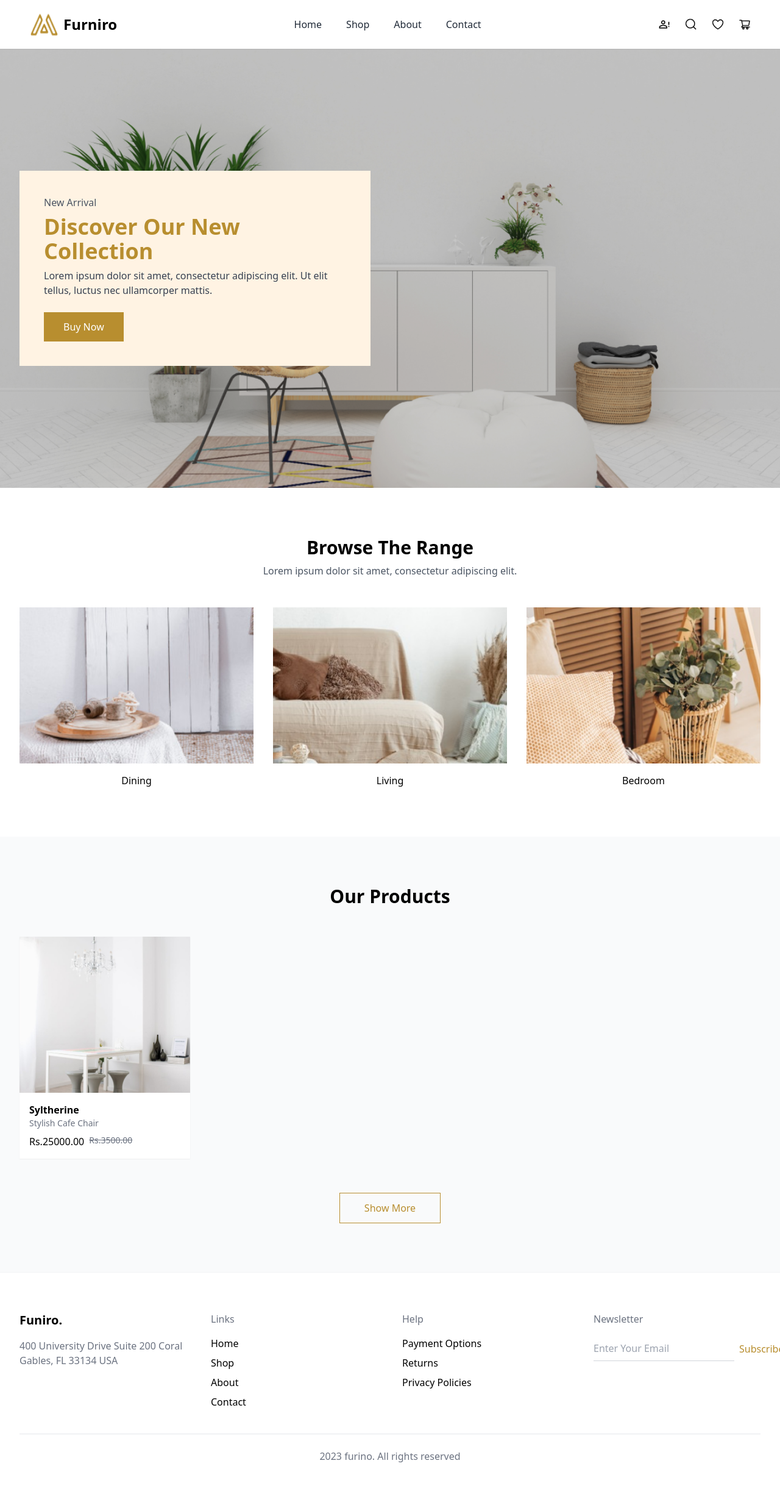
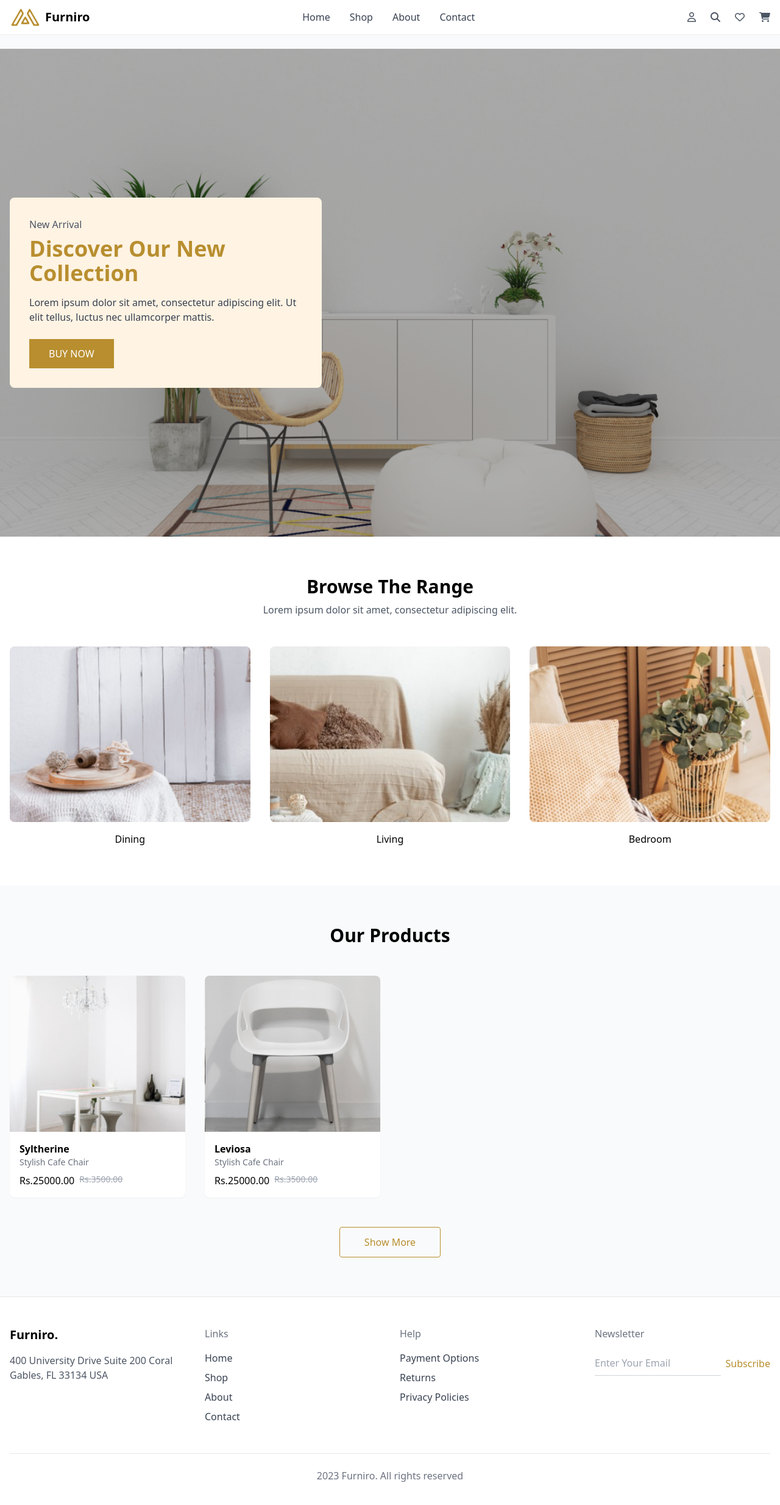
Before and after one commit to CodeDushyant/E-Commerce-furniro, a website: page index.html in a window 1280 px wide. Shown: the whole page at 61% size. Drawn offline with nearby package versions, Linux system fonts and the light colour scheme.

Commit message:
Update index.html

```diff
--- a/index.html
+++ b/index.html
@@ -3,109 +3,111 @@
 <head>
     <meta charset="UTF-8">
     <meta name="viewport" content="width=device-width, initial-scale=1.0">
-    <title>FurniroDC</title>
+    <title>Furniro - Premium Furniture</title>
     <script src="https://cdn.tailwindcss.com"></script>
-    <link rel="icon" href="./assets/logo.png" type="image/png">
+    <link rel="stylesheet" href="https://cdnjs.cloudflare.com/ajax/libs/font-awesome/6.4.0/css/all.min.css">
     <style>
-        /* Custom animations */
-        @keyframes fadeIn {
-            from { opacity: 0; transform: translateY(20px); }
-            to { opacity: 1; transform: translateY(0); }
+        .product-card:hover .product-overlay {
+            opacity: 1;
         }
-        .animate-fade-in {
-            animation: fadeIn 0.6s ease-out forwards;
+        .menu-transition {
+            transition: all 0.3s ease;
         }
     </style>
 </head>
-<body class="font-sans antialiased">
+<body class="font-sans bg-gray-50">
+
     <!-- Navigation -->
-    <nav class="fixed w-full h-16 md:h-20 flex items-center px-4 md:px-8 lg:px-12 bg-white z-50 shadow-sm">
-        <div class="w-full flex items-center justify-between">
+    <nav class="fixed w-full bg-white shadow-sm z-50">
+        <div class="container mx-auto px-4 py-3 flex justify-between items-center">
             <!-- Logo -->
             <div class="flex items-center">
-                <img src="./assets/logo.png" alt="Furniro Logo" class="w-10 h-8 md:w-12 md:h-10">
-                <h2 class="font-bold text-xl md:text-2xl ml-2">Furniro</h2>
+                <img src="./assets/logo.png" alt="Furniro" class="h-8 w-auto">
+                <span class="ml-2 text-xl font-bold">Furniro</span>
             </div>
 
-            <!-- Desktop Navigation -->
-            <div class="hidden md:flex items-center space-x-6 lg:space-x-10">
-                <a href="#home" class="text-gray-800 hover:text-[#B88E2F] transition">Home</a>
-                <a href="#shop" class="text-gray-800 hover:text-[#B88E2F] transition">Shop</a>
-                <a href="#about" class="text-gray-800 hover:text-[#B88E2F] transition">About</a>
-                <a href="#contact" class="text-gray-800 hover:text-[#B88E2F] transition">Contact</a>
+            <!-- Desktop Menu -->
+            <div class="hidden md:flex space-x-8">
+                <a href="#home" class="text-gray-700 hover:text-[#B88E2F] transition">Home</a>
+                <a href="#shop" class="text-gray-700 hover:text-[#B88E2F] transition">Shop</a>
+                <a href="#about" class="text-gray-700 hover:text-[#B88E2F] transition">About</a>
+                <a href="#contact" class="text-gray-700 hover:text-[#B88E2F] transition">Contact</a>
+            </div>
+
+            <!-- Icons -->
+            <div class="hidden md:flex space-x-6">
+                <a href="#"><i class="far fa-user text-gray-600 hover:text-[#B88E2F]"></i></a>
+                <a href="#"><i class="fas fa-search text-gray-600 hover:text-[#B88E2F]"></i></a>
+                <a href="#"><i class="far fa-heart text-gray-600 hover:text-[#B88E2F]"></i></a>
+                <a href="#"><i class="fas fa-shopping-cart text-gray-600 hover:text-[#B88E2F]"></i></a>
             </div>
 
             <!-- Mobile Menu Button -->
-            <button id="mobileMenuButton" class="md:hidden text-gray-800">
-                <svg class="w-6 h-6" fill="none" stroke="currentColor" viewBox="0 0 24 24">
-                    <path stroke-linecap="round" stroke-linejoin="round" stroke-width="2" d="M4 6h16M4 12h16M4 18h16"></path>
-                </svg>
+            <button id="menuBtn" class="md:hidden text-gray-700">
+                <i class="fas fa-bars text-xl"></i>
             </button>
+        </div>
 
-            <!-- Desktop Icons -->
-            <div class="hidden md:flex items-center space-x-4 lg:space-x-6">
-                <a href="#"><img src="./assets/profile-logo.png" alt="Profile" class="w-5 h-5 hover:opacity-75 transition"></a>
-                <a href="#"><img src="./assets/search_icon.png" alt="Search" class="w-5 h-5 hover:opacity-75 transition"></a>
-                <a href="#"><img src="./assets/icons_heart.png" alt="Wishlist" class="w-5 h-5 hover:opacity-75 transition"></a>
-                <a href="#"><img src="./assets/shopping-cart-outlined.png" alt="Cart" class="w-5 h-5 hover:opacity-75 transition"></a>
+        <!-- Mobile Menu -->
+        <div id="mobileMenu" class="hidden md:hidden bg-white py-4 px-4 border-t menu-transition">
+            <div class="flex flex-col space-y-4">
+                <a href="#home" class="py-2 text-gray-700 hover:text-[#B88E2F]">Home</a>
+                <a href="#shop" class="py-2 text-gray-700 hover:text-[#B88E2F]">Shop</a>
+                <a href="#about" class="py-2 text-gray-700 hover:text-[#B88E2F]">About</a>
+                <a href="#contact" class="py-2 text-gray-700 hover:text-[#B88E2F]">Contact</a>
+                <div class="flex space-x-6 pt-4">
+                    <a href="#"><i class="far fa-user text-gray-600"></i></a>
+                    <a href="#"><i class="fas fa-search text-gray-600"></i></a>
+                    <a href="#"><i class="far fa-heart text-gray-600"></i></a>
+                    <a href="#"><i class="fas fa-shopping-cart text-gray-600"></i></a>
+                </div>
             </div>
         </div>
     </nav>
 
-    <!-- Mobile Menu -->
-    <div id="mobileMenu" class="fixed inset-0 bg-white z-40 pt-20 px-6 hidden md:hidden transform transition-all duration-300">
-        <div class="flex flex-col space-y-6">
-            <a href="#home" class="text-xl py-3 border-b border-gray-100">Home</a>
-            <a href="#shop" class="text-xl py-3 border-b border-gray-100">Shop</a>
-            <a href="#about" class="text-xl py-3 border-b border-gray-100">About</a>
-            <a href="#contact" class="text-xl py-3 border-b border-gray-100">Contact</a>
-            <div class="flex space-x-6 pt-4">
-                <a href="#"><img src="./assets/profile-logo.png" alt="Profile" class="w-6 h-6"></a>
-                <a href="#"><img src="./assets/search_icon.png" alt="Search" class="w-6 h-6"></a>
-                <a href="#"><img src="./assets/icons_heart.png" alt="Wishlist" class="w-6 h-6"></a>
-                <a href="#"><img src="./assets/shopping-cart-outlined.png" alt="Cart" class="w-6 h-6"></a>
-            </div>
-        </div>
-    </div>
-
     <!-- Hero Section -->
-    <section id="home" class="relative w-full h-screen bg-[url('./assets/homepageImg.png')] bg-cover bg-center pt-16 md:pt-20">
-        <div class="absolute inset-0 bg-black bg-opacity-20"></div>
-        <div class="container mx-auto px-4 md:px-6 lg:px-8 h-full flex items-center">
-            <div class="relative z-10 bg-[#FFF3E3] p-6 md:p-8 lg:p-10 max-w-md md:max-w-lg lg:max-w-xl animate-fade-in">
-                <p class="text-sm md:text-base text-gray-600">New Arrival</p>
-                <h1 class="text-2xl md:text-3xl lg:text-4xl font-bold text-[#B88E2F] mt-2">Discover Our New Collection</h1>
-                <p class="text-gray-700 mt-2 text-sm md:text-base">Lorem ipsum dolor sit amet, consectetur adipiscing elit. Ut elit tellus, luctus nec ullamcorper mattis.</p>
-                <button class="bg-[#B88E2F] hover:bg-[#9a7626] text-white px-6 py-2 md:px-8 md:py-3 mt-4 md:mt-6 transition">Buy Now</button>
+    <section id="home" class="pt-16 md:pt-20">
+        <div class="relative h-screen bg-[url('./assets/homepageImg.png')] bg-cover bg-center">
+            <div class="absolute inset-0 bg-black bg-opacity-30"></div>
+            <div class="container mx-auto h-full flex items-center px-4">
+                <div class="bg-[#FFF3E3] p-8 max-w-md md:max-w-lg rounded-lg relative z-10">
+                    <p class="text-gray-600">New Arrival</p>
+                    <h1 class="text-3xl md:text-4xl font-bold text-[#B88E2F] mt-2">Discover Our New Collection</h1>
+                    <p class="text-gray-700 mt-4">Lorem ipsum dolor sit amet, consectetur adipiscing elit. Ut elit tellus, luctus nec ullamcorper mattis.</p>
+                    <button class="bg-[#B88E2F] text-white px-8 py-3 mt-6 hover:bg-[#9a7626] transition">BUY NOW</button>
+                </div>
             </div>
         </div>
     </section>
 
     <!-- Browse Section -->
-    <section class="py-12 md:py-16 lg:py-20 bg-white">
-        <div class="container mx-auto px-4 md:px-6 lg:px-8">
-            <div class="text-center mb-8 md:mb-12">
-                <h2 class="text-xl md:text-2xl lg:text-3xl font-bold">Browse The Range</h2>
-                <p class="text-gray-600 mt-2 max-w-md mx-auto">Lorem ipsum dolor sit amet, consectetur adipiscing elit.</p>
+    <section class="py-16 bg-white">
+        <div class="container mx-auto px-4">
+            <div class="text-center mb-12">
+                <h2 class="text-2xl md:text-3xl font-bold">Browse The Range</h2>
+                <p class="text-gray-600 mt-2">Lorem ipsum dolor sit amet, consectetur adipiscing elit.</p>
             </div>
 
-            <div class="grid grid-cols-1 sm:grid-cols-2 md:grid-cols-3 gap-6 md:gap-8">
+            <div class="grid grid-cols-1 sm:grid-cols-2 md:grid-cols-3 gap-8">
+                <!-- Dining -->
                 <div class="group overflow-hidden">
-                    <div class="h-48 md:h-56 lg:h-64 overflow-hidden">
+                    <div class="h-64 md:h-72 overflow-hidden rounded-lg">
                         <img src="./assets/Mask-Group.png" alt="Dining" class="w-full h-full object-cover group-hover:scale-105 transition duration-500">
                     </div>
                     <p class="text-center mt-4 font-medium">Dining</p>
                 </div>
 
+                <!-- Living -->
                 <div class="group overflow-hidden">
-                    <div class="h-48 md:h-56 lg:h-64 overflow-hidden">
+                    <div class="h-64 md:h-72 overflow-hidden rounded-lg">
                         <img src="./assets/living-room.png" alt="Living" class="w-full h-full object-cover group-hover:scale-105 transition duration-500">
                     </div>
                     <p class="text-center mt-4 font-medium">Living</p>
                 </div>
 
+                <!-- Bedroom -->
                 <div class="group overflow-hidden">
-                    <div class="h-48 md:h-56 lg:h-64 overflow-hidden">
+                    <div class="h-64 md:h-72 overflow-hidden rounded-lg">
                         <img src="./assets/Mask-Group-2.png" alt="Bedroom" class="w-full h-full object-cover group-hover:scale-105 transition duration-500">
                     </div>
                     <p class="text-center mt-4 font-medium">Bedroom</p>
@@ -115,17 +117,17 @@
     </section>
 
     <!-- Products Section -->
-    <section class="py-12 md:py-16 lg:py-20 bg-gray-50">
-        <div class="container mx-auto px-4 md:px-6 lg:px-8">
-            <h2 class="text-2xl md:text-3xl font-bold text-center mb-8 md:mb-12">Our Products</h2>
+    <section class="py-16 bg-gray-50">
+        <div class="container mx-auto px-4">
+            <h2 class="text-2xl md:text-3xl font-bold text-center mb-12">Our Products</h2>
 
-            <div class="grid grid-cols-1 sm:grid-cols-2 md:grid-cols-3 lg:grid-cols-4 gap-6 md:gap-8">
+            <div class="grid grid-cols-1 sm:grid-cols-2 lg:grid-cols-4 gap-8">
                 <!-- Product 1 -->
-                <div class="bg-white group overflow-hidden shadow-sm hover:shadow-md transition duration-300">
-                    <div class="relative h-48 md:h-56 lg:h-64 overflow-hidden">
-                        <img src="./assets/Images-1.png" alt="Product" class="w-full h-full object-cover group-hover:scale-105 transition duration-500">
-                        <div class="absolute inset-0 bg-black bg-opacity-0 group-hover:bg-opacity-30 flex items-center justify-center opacity-0 group-hover:opacity-100 transition duration-300">
-                            <button class="bg-white text-[#B88E2F] px-4 py-2 rounded font-medium">Add to Cart</button>
+                <div class="product-card bg-white rounded-lg overflow-hidden shadow-sm hover:shadow-md transition duration-300">
+                    <div class="relative h-64 overflow-hidden">
+                        <img src="./assets/Images-1.png" alt="Product" class="w-full h-full object-cover">
+                        <div class="product-overlay absolute inset-0 bg-black bg-opacity-30 flex items-center justify-center opacity-0 transition duration-300">
+                            <button class="bg-white text-[#B88E2F] px-6 py-2 rounded font-medium">Add to Cart</button>
                         </div>
                     </div>
                     <div class="p-4">
@@ -133,85 +135,100 @@
                         <p class="text-gray-500 text-sm">Stylish Cafe Chair</p>
                         <div class="flex gap-2 mt-2">
                             <span class="font-medium">Rs.25000.00</span>
-                            <del class="text-gray-500 text-sm">Rs.3500.00</del>
+                            <del class="text-gray-400 text-sm">Rs.3500.00</del>
                         </div>
                     </div>
                 </div>
 
-                <!-- Repeat for other products (2-8) -->
-                <!-- ... -->
+                <!-- Product 2 -->
+                <div class="product-card bg-white rounded-lg overflow-hidden shadow-sm hover:shadow-md transition duration-300">
+                    <div class="relative h-64 overflow-hidden">
+                        <img src="./assets/Images-2.png" alt="Product" class="w-full h-full object-cover">
+                        <div class="product-overlay absolute inset-0 bg-black bg-opacity-30 flex items-center justify-center opacity-0 transition duration-300">
+                            <button class="bg-white text-[#B88E2F] px-6 py-2 rounded font-medium">Add to Cart</button>
+                        </div>
+                    </div>
+                    <div class="p-4">
+                        <h3 class="font-bold">Leviosa</h3>
+                        <p class="text-gray-500 text-sm">Stylish Cafe Chair</p>
+                        <div class="flex gap-2 mt-2">
+                            <span class="font-medium">Rs.25000.00</span>
+                            <del class="text-gray-400 text-sm">Rs.3500.00</del>
+                        </div>
+                    </div>
+                </div>
+
+                <!-- Add more products as needed -->
             </div>
 
-            <div class="text-center mt-10 md:mt-14">
-                <button class="border border-[#B88E2F] text-[#B88E2F] hover:bg-[#B88E2F] hover:text-white px-8 py-2 md:px-10 md:py-3 transition">Show More</button>
+            <div class="text-center mt-12">
+                <button class="border border-[#B88E2F] text-[#B88E2F] hover:bg-[#B88E2F] hover:text-white px-10 py-3 transition rounded">Show More</button>
             </div>
         </div>
     </section>
 
     <!-- Footer -->
-    <footer class="bg-white py-12 md:py-16 border-t border-gray-100">
-        <div class="container mx-auto px-4 md:px-6 lg:px-8">
-            <div class="grid grid-cols-1 md:grid-cols-2 lg:grid-cols-4 gap-8 md:gap-10">
+    <footer class="bg-white py-12 border-t">
+        <div class="container mx-auto px-4">
+            <div class="grid grid-cols-1 md:grid-cols-4 gap-8">
                 <div>
-                    <h2 class="font-bold text-xl mb-4">Funiro.</h2>
-                    <p class="text-gray-500">400 University Drive Suite 200 Coral Gables, FL 33134 USA</p>
+                    <h3 class="text-xl font-bold mb-4">Furniro.</h3>
+                    <p class="text-gray-600">400 University Drive Suite 200 Coral Gables, FL 33134 USA</p>
                 </div>
 
                 <div>
-                    <h3 class="text-gray-500 mb-4">Links</h3>
-                    <div class="flex flex-col space-y-2">
-                        <a href="#" class="hover:text-[#B88E2F] transition">Home</a>
-                        <a href="#" class="hover:text-[#B88E2F] transition">Shop</a>
-                        <a href="#" class="hover:text-[#B88E2F] transition">About</a>
-                        <a href="#" class="hover:text-[#B88E2F] transition">Contact</a>
-                    </div>
+                    <h4 class="text-gray-500 mb-4">Links</h4>
+                    <ul class="space-y-2">
+                        <li><a href="#" class="text-gray-700 hover:text-[#B88E2F] transition">Home</a></li>
+                        <li><a href="#" class="text-gray-700 hover:text-[#B88E2F] transition">Shop</a></li>
+                        <li><a href="#" class="text-gray-700 hover:text-[#B88E2F] transition">About</a></li>
+                        <li><a href="#" class="text-gray-700 hover:text-[#B88E2F] transition">Contact</a></li>
+                    </ul>
                 </div>
 
                 <div>
-                    <h3 class="text-gray-500 mb-4">Help</h3>
-                    <div class="flex flex-col space-y-2">
-                        <a href="#" class="hover:text-[#B88E2F] transition">Payment Options</a>
-                        <a href="#" class="hover:text-[#B88E2F] transition">Returns</a>
-                        <a href="#" class="hover:text-[#B88E2F] transition">Privacy Policies</a>
-                    </div>
+                    <h4 class="text-gray-500 mb-4">Help</h4>
+                    <ul class="space-y-2">
+                        <li><a href="#" class="text-gray-700 hover:text-[#B88E2F] transition">Payment Options</a></li>
+                        <li><a href="#" class="text-gray-700 hover:text-[#B88E2F] transition">Returns</a></li>
+                        <li><a href="#" class="text-gray-700 hover:text-[#B88E2F] transition">Privacy Policies</a></li>
+                    </ul>
                 </div>
 
                 <div>
-                    <h3 class="text-gray-500 mb-4">Newsletter</h3>
+                    <h4 class="text-gray-500 mb-4">Newsletter</h4>
                     <div class="flex">
-                        <input type="email" placeholder="Enter Your Email" class="border-b border-gray-300 focus:outline-none focus:border-[#B88E2F] flex-grow py-2">
+                        <input type="email" placeholder="Enter Your Email" class="border-b border-gray-300 py-2 focus:outline-none focus:border-[#B88E2F] w-full">
                         <button class="ml-2 text-[#B88E2F] font-medium">Subscribe</button>
                     </div>
                 </div>
             </div>
 
-            <div class="border-t border-gray-200 mt-10 pt-6 text-center text-gray-500">
-                <p>2023 furino. All rights reserved</p>
+            <div class="border-t border-gray-200 mt-12 pt-6 text-center text-gray-500">
+                <p>2023 Furniro. All rights reserved</p>
             </div>
         </div>
     </footer>
 
     <script>
         // Mobile Menu Toggle
-        document.getElementById('mobileMenuButton').addEventListener('click', function() {
-            const menu = document.getElementById('mobileMenu');
-            menu.classList.toggle('hidden');
+        const menuBtn = document.getElementById('menuBtn');
+        const mobileMenu = document.getElementById('mobileMenu');
 
-            // Toggle body scroll
-            document.body.style.overflow = menu.classList.contains('hidden') ? 'auto' : 'hidden';
+        menuBtn.addEventListener('click', () => {
+            mobileMenu.classList.toggle('hidden');
         });
 
         // Close menu when clicking on links
         document.querySelectorAll('#mobileMenu a').forEach(link => {
             link.addEventListener('click', () => {
-                document.getElementById('mobileMenu').classList.add('hidden');
-                document.body.style.overflow = 'auto';
+                mobileMenu.classList.add('hidden');
             });
         });
 
         // Smooth scrolling for anchor links
         document.querySelectorAll('a[href^="#"]').forEach(anchor => {
-            anchor.addEventListener('click', function (e) {
+            anchor.addEventListener('click', function(e) {
                 e.preventDefault();
                 document.querySelector(this.getAttribute('href')).scrollIntoView({
                     behavior: 'smooth'
```
